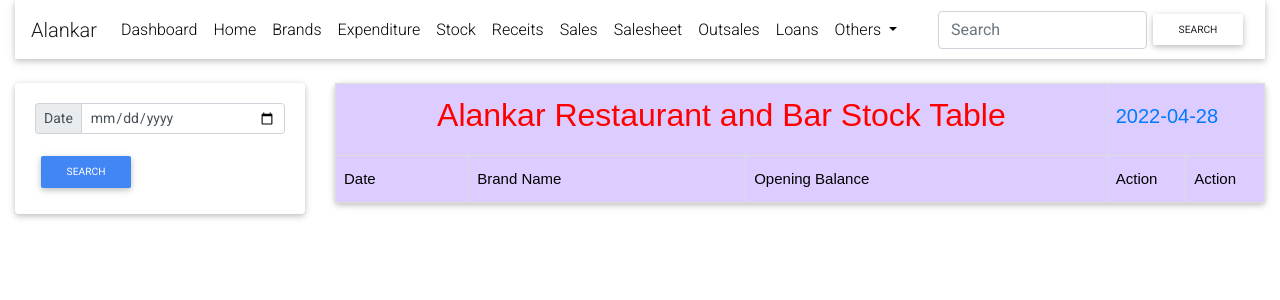
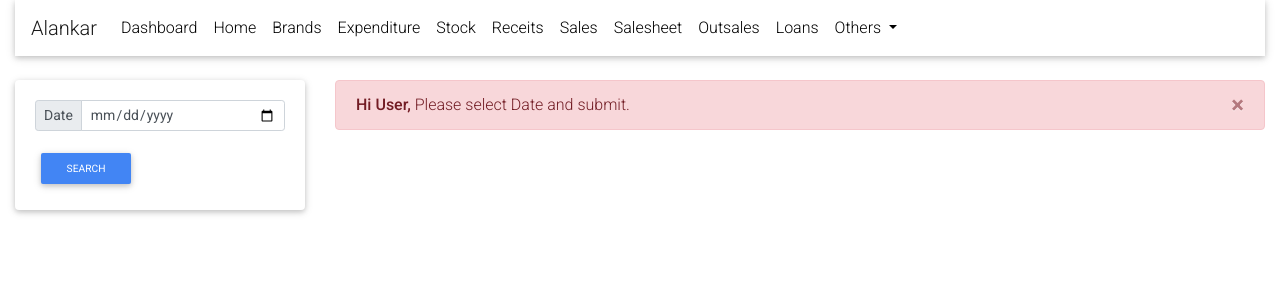
Before and after one commit to msumanth750/Alankar, a Django app: page /stocks/ in a window 1280 px wide. Shown: the top 300 px of the page. Run offline with Django 3.2, Linux system fonts and the light colour scheme; data comes from the database, SQL or seed files in the repository; both versions use the stored data as it was after the commit; lists and menus that the app fills with data are empty; some libraries are stand-ins or nearby versions.

Commit message:
git commit -m 'First Relealse'

```diff
--- a/Alankar/urls.py
+++ b/Alankar/urls.py
@@ -35,5 +35,4 @@ urlpatterns = [
 
     path('credits/',include('credits_debits.urls')),
 
-
 ]
--- a/expenditure/urls.py
+++ b/expenditure/urls.py
@@ -8,5 +8,4 @@ urlpatterns = [
     path('<str:pk>/detail',views.ExpDetail.as_view()),
     path('<str:pk>/update',views.Expupdate.as_view()),
     path('<str:pk>/delete',views.ExpDelete.as_view()),
-
     ]
--- a/outsale/templates/outsale/add.html
+++ b/outsale/templates/outsale/add.html
@@ -1,7 +1,7 @@
 {% extends 'ui/bootstrap4.html'%}
 {% load crispy_forms_tags %}
 {% block content%}
-<style media="screen">
+<style>
   th,
   td {
     font-size: 15px;
--- a/stock/templates/stock/stock.html
+++ b/stock/templates/stock/stock.html
@@ -4,61 +4,66 @@
 
 {% block mainpage %}
 <style>
-    #stock {
-      font-family: Arial, Helvetica, sans-serif;
-      border-collapse: collapse;
-      width: 100%;
-    }
-    #stock td, #stock th {
+  td,
+  th {
     border: 1px solid #ddd;
     padding: 8px;
   }
-    #stock tr:nth-child(even){background-color: #f2f2f2;}
-    #stock tr:hover {background-color: #ddd;}
-    #stock th {
-      padding-top: 12px;
+
+  th {
+    padding-top: 10px;
     padding-bottom: 12px;
-      text-align: left;
-      background-color:  #ddccff;
-      color: black;
+    text-align: center;
     font-size: 15px;
   }
-    h5{
-      color:green;
+
+  h2 {
+    font-family: 'Times New Roman', serif;
+    text-align: center;
+    font-size: 25px;
+    color: #b30000;
   }
-    h2{
-      text-align:center;
-      color : red;
+
+    {
+    text-align: right;
   }
 </style>
-
+{%if stocks%}
 <div class="card mt-3">
-    <table id="stock">
+  <table class="table table-sm">
     <tr>
 
-        <th colspan="3"><h2>Alankar Restaurant and Bar Stock Table</h2></th>
-        <th colspan="2"><h5><a href="{% url 'stockentry' date %}">{{date}}</a></h5></th>
+      <th colspan="2">
+        <h2>{{company}} Stock Table</h2>
+      </th>
+      <th colspan="1">
+        <h5><a href="{% url 'stockentry' date %}">{{date}}</a></h5>
+      </th>
 
     </tr>
     <tr>
       <th>Date</th>
       <th>Brand Name</th>
       <th>Opening Balance</th>
-        <th>Action</th>
-        <th>Action</th>
     </tr>
     {% for stock in stocks %}
     <tr>
       <td>{{stock.date}}</td>
       <td>{{stock.brand.name}}</td>
-        <td>{{stock.obal}}</td>
-        <td>Edit<i class="far fa-edit"></i></td>
-        <td>Delete<i class="fas fa-minus"></i></td>
+      <td class="text-center">{{stock.obal}}</td>
     </tr>
     {%endfor%}
 
   </table>
 </div>
+{%else%}
+<div class="alert alert-danger alert-dismissible fade show mt-3" role="alert">
+  <strong>Hi User,</strong> Please select Date and submit.
+  <button type="button" class="close" data-dismiss="alert" aria-label="Close">
+    <span aria-hidden="true">&times;</span>
+  </button>
+</div>
+{%endif%}
 
 {% endblock %}
 
--- a/ui/templates/ui/navbar.html
+++ b/ui/templates/ui/navbar.html
@@ -51,8 +51,4 @@
       </li>
     </ul>
   </div>
-  <form class="form-inline m-0">
-    <input class="form-control " type="search" placeholder="Search">
-    <button class="btn btn-sm " type="submit">Search</button>
-  </form>
 </nav>
```
Also changed, not shown: outsale/models.py (+6 -7 lines), outsale/templates/outsale/outsale.html (+34 -30 lines), outsale/views.py (+85 -68 lines), requirements.txt (added, +52 -0 lines), stock/templates/stock/receits.html (+35 -31 lines), ui/templates/ui/dashboard.html (+12 -8 lines), db.sqlite3. Lines whose indentation alone changed are shown as unchanged.
